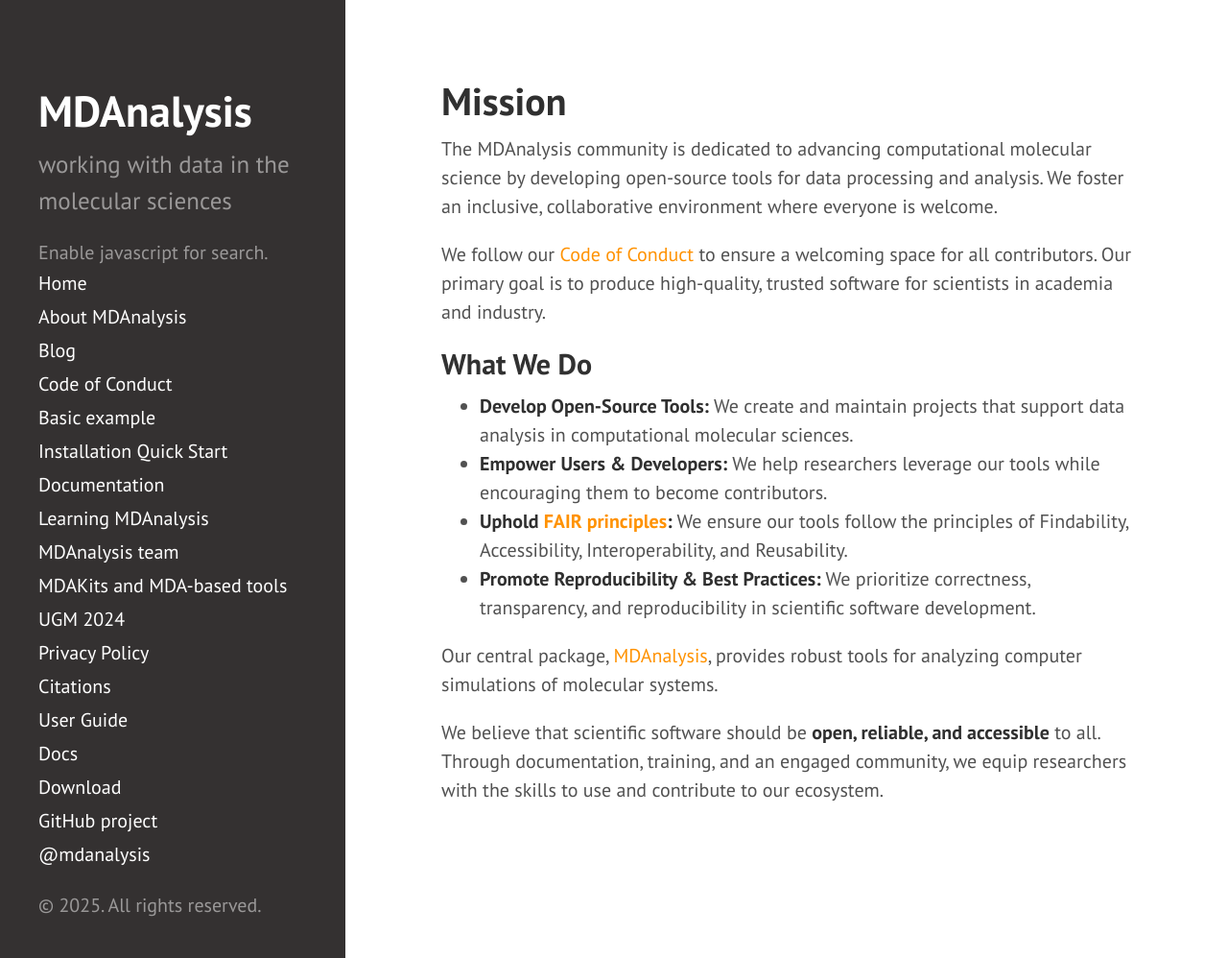
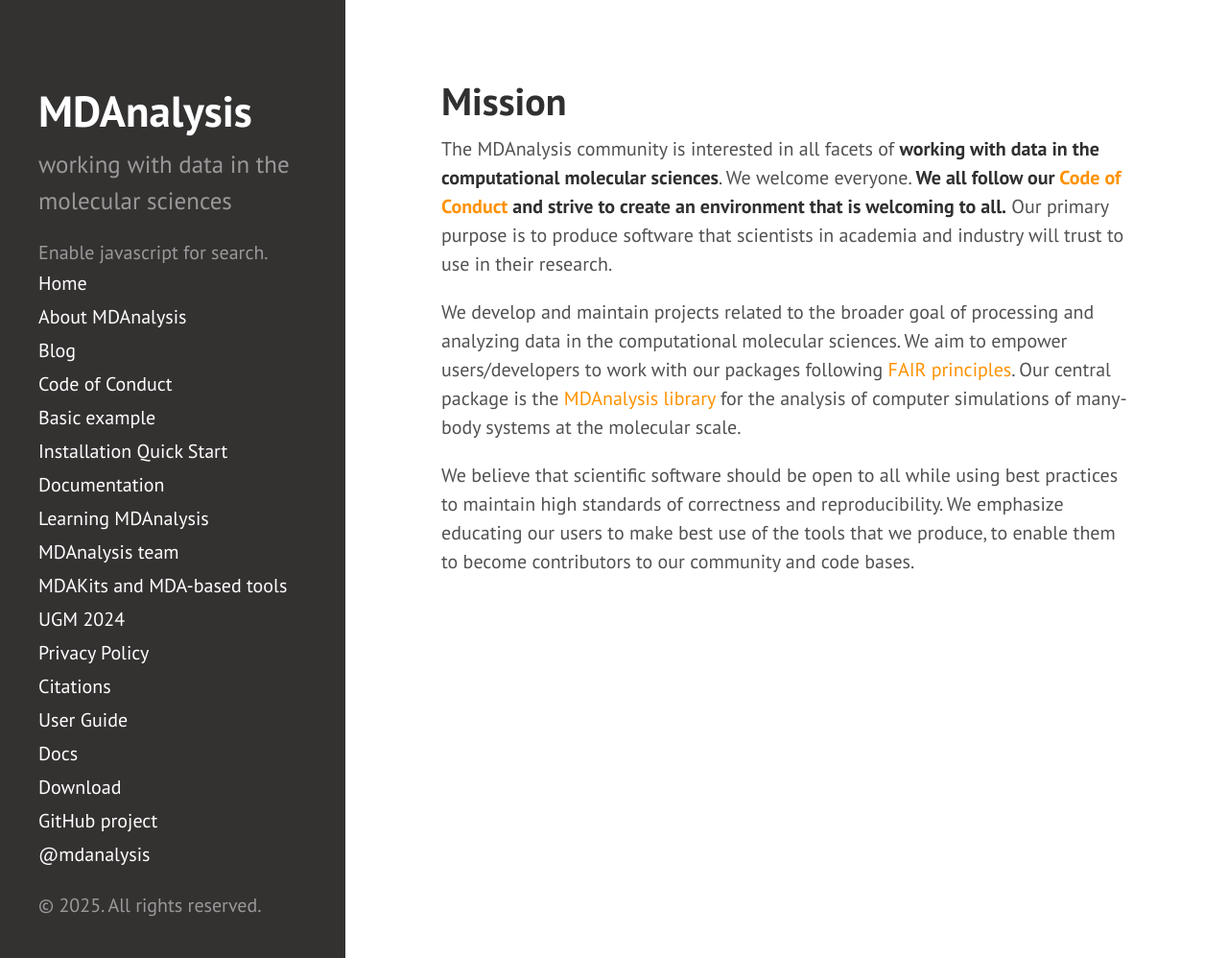
Before and after one commit to MDAnalysis/MDAnalysis.github.io, a Jekyll site: the page built from pages/mission.md, in a window 1280 px wide and 998 px high. Shown: the whole window at 96% size. Built offline with Jekyll 4.4.1, drawn with Linux system fonts in a browser that asks for light colours; comment, search, counter and statistics services are not loaded.

Commit message:
address PR review comments

```diff
--- a/pages/mission.md
+++ b/pages/mission.md
@@ -3,19 +3,19 @@ layout: otherpage
 title: Mission
 ---
 
-The MDAnalysis community is dedicated to advancing computational molecular science by developing open-source tools for data processing and analysis. We foster an inclusive, collaborative environment where everyone is welcome.
+The MDAnalysis community is interested in all facets of **working
+with data in the computational molecular sciences**. We welcome everyone. **We all follow our
+[Code of Conduct]({{ site.baseurl }}/pages/conduct/) and strive to create an environment that is welcoming to all.** Our primary purpose is to produce software that scientists in academia and industry will trust to use in their research.
 
-We follow our [Code of Conduct]({{site.baseurl}}/pages/conduct/) to ensure a welcoming space for all contributors. Our primary goal is to produce high-quality, trusted software for scientists in academia and industry.
+We develop and maintain projects related to the broader goal of processing and
+analyzing data in the computational molecular sciences. We aim to empower users/developers to
+work with our packages following [FAIR principles][]. Our central package is the
+[MDAnalysis library]({{ site.github.repo }}) for the analysis of computer simulations of many-body
+systems at the molecular scale.
 
-## What We Do
-
-- **Develop Open-Source Tools:** We create and maintain projects that support data analysis in computational molecular sciences.
-- **Empower Users & Developers:** We help researchers leverage our tools while encouraging them to become contributors.
-- **Uphold [FAIR principles][]:** We ensure our tools follow the principles of Findability, Accessibility, Interoperability, and Reusability.
-- **Promote Reproducibility & Best Practices:** We prioritize correctness, transparency, and reproducibility in scientific software development.
-
-Our central package, [MDAnalysis]({{ site.github.repo }}), provides robust tools for analyzing computer simulations of molecular systems.
-
-We believe that scientific software should be **open, reliable, and accessible** to all. Through documentation, training, and an engaged community, we equip researchers with the skills to use and contribute to our ecosystem.
+We believe that scientific software should be open to all while using best
+practices to maintain high standards of correctness and reproducibility. We
+emphasize educating our users to make best use of the tools that we produce, to
+enable them to become contributors to our community and code bases.
 
 [FAIR principles]: https://www.go-fair.org/fair-principles/
```
Also changed, not shown: about.md (+14 -16 lines), pages/funding.md (+31 -36 lines), pages/governance.md (+1 -2 lines).
